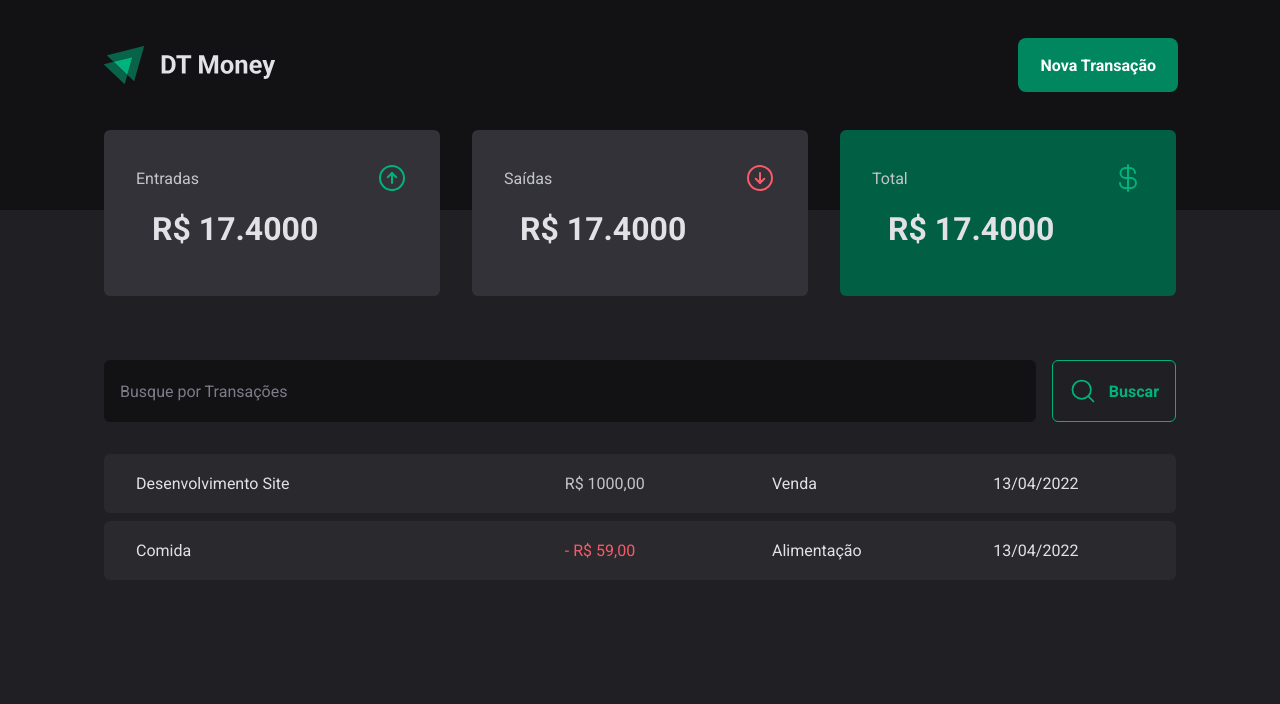
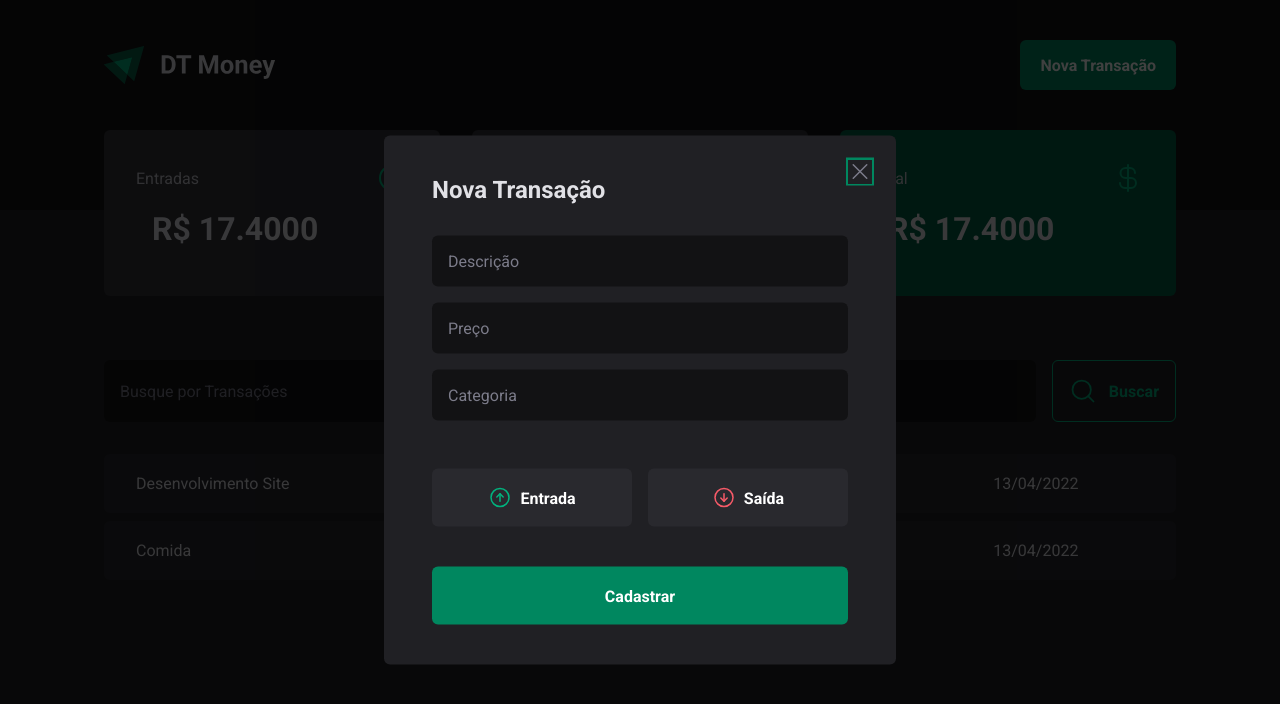
Before and after one commit to gabrielcomputacao/React-API-Performance, a React (Vite) app in the folder project-reactAPI/: page / in a window 1280 px wide. Both pictures are taken after a click on the button "Nova Transação". Shown: the top 704 px of the page. Built offline with nearby package versions, Linux system fonts and the light colour scheme.

Commit message:
feat: creating component modal using radix-ui

```diff
--- a/project-reactAPI/package.json
+++ b/project-reactAPI/package.json
@@ -10,6 +10,8 @@
     "preview": "vite preview"
   },
   "dependencies": {
+    "@radix-ui/react-dialog": "^1.0.5",
+    "@radix-ui/react-radio-group": "^1.1.3",
     "phosphor-react": "^1.4.1",
     "react": "^18.2.0",
     "react-dom": "^18.2.0",
--- a/project-reactAPI/src/components/Header/index.tsx
+++ b/project-reactAPI/src/components/Header/index.tsx
@@ -1,12 +1,21 @@
 import { HeaderContainer, HeaderContent, NewTransactionButton } from "./styles";
 import logoImg from "../../assets/logo.svg";
+import * as Dialog from "@radix-ui/react-dialog";
+import { NewTransactionModal } from "../NewTransactionModal";
 
 export function Header() {
   return (
     <HeaderContainer>
       <HeaderContent>
         <img src={logoImg} />
-        <NewTransactionButton> Nova Transação</NewTransactionButton>
+
+        <Dialog.Root>
+          <Dialog.Trigger asChild>
+            <NewTransactionButton> Nova Transação</NewTransactionButton>
+          </Dialog.Trigger>
+
+          <NewTransactionModal />
+        </Dialog.Root>
       </HeaderContent>
     </HeaderContainer>
   );
--- /dev/null
+++ b/project-reactAPI/src/components/NewTransactionModal/index.tsx
@@ -0,0 +1,41 @@
+import * as Dialog from "@radix-ui/react-dialog";
+import {
+  CloseButton,
+  Content,
+  NewTransactionType,
+  Overlay,
+  TransactionTypeButton,
+} from "./styles";
+import { ArrowCircleDown, ArrowCircleUp, X } from "phosphor-react";
+export function NewTransactionModal() {
+  return (
+    <Dialog.Portal>
+      <Overlay />
+      <Content>
+        <Dialog.Title>Nova Transação</Dialog.Title>
+        <CloseButton>
+          <X size={24} />
+        </CloseButton>
+
+        <form action="">
+          <input type="text" placeholder="Descrição" required />
+          <input type="number" placeholder="Preço" required />
+          <input type="text" placeholder="Categoria" required />
+
+          <NewTransactionType>
+            <TransactionTypeButton value="income" variant="income">
+              <ArrowCircleUp size={24} />
+              Entrada
+            </TransactionTypeButton>
+            <TransactionTypeButton value="outcome" variant="outcome">
+              <ArrowCircleDown size={24} />
+              Saída
+            </TransactionTypeButton>
+          </NewTransactionType>
+
+          <button type="submit">Cadastrar</button>
+        </form>
+      </Content>
+    </Dialog.Portal>
+  );
+}
--- /dev/null
+++ b/project-reactAPI/src/components/NewTransactionModal/styles.ts
@@ -0,0 +1,119 @@
+import styled from "styled-components";
+import * as Dialog from "@radix-ui/react-dialog";
+import * as RadioGroup from "@radix-ui/react-radio-group";
+import { Item } from "@radix-ui/react-radio-group";
+
+export const Overlay = styled(Dialog.Overlay)`
+  position: fixed;
+  width: 100vw;
+  height: 100vh;
+  inset: 0;
+  background: rgba(0, 0, 0, 0.75);
+`;
+export const Content = styled(Dialog.Content)`
+  border-radius: 6px;
+  min-width: 32rem;
+  padding: 2.5rem 3rem;
+  background: ${(props) => props.theme["gray-800"]};
+
+  position: fixed;
+  top: 50%;
+  left: 50%;
+  transform: translate(-50%, -50%);
+
+  form {
+    margin-top: 2rem;
+
+    display: flex;
+    flex-direction: column;
+    gap: 1rem;
+
+    input {
+      border-radius: 6px;
+      border: 0;
+      background: ${(props) => props.theme["gray-900"]};
+      color: ${(props) => props.theme["gray-900"]};
+      padding: 1rem;
+
+      &::placeholder {
+        color: ${(props) => props.theme["gray-500"]};
+      }
+    }
+
+    button {
+      height: 58px;
+      border: 0;
+      background: ${(props) => props.theme["green-500"]};
+      color: ${(props) => props.theme.white};
+      font-weight: bold;
+      padding: 0 1.25rem;
+      border-radius: 6px;
+      margin-top: 1.5rem;
+      cursor: pointer;
+
+      &:hover {
+        background: ${(props) => props.theme["green-700"]};
+        transition: background-color 0.2s;
+      }
+    }
+  }
+`;
+
+export const CloseButton = styled(Dialog.Close)`
+  position: absolute;
+  background: transparent;
+  border: 0;
+  line-height: 0;
+  top: 1.5rem;
+  right: 1.5rem;
+  cursor: pointer;
+  color: ${(props) => props.theme["gray-500"]};
+`;
+
+export const NewTransactionType = styled(RadioGroup.Root)`
+  display: grid;
+  grid-template-columns: repeat(2, 1fr);
+  gap: 1rem;
+  margin-top: 0.5rem;
+`;
+
+interface TransactionTypeButtonProps {
+  variant: "income" | "outcome";
+}
+
+export const TransactionTypeButton = styled(Item)<TransactionTypeButtonProps>`
+  background: ${(props) => props.theme["gray-700"]} !important;
+  color: ${(props) => props.theme["gray-300"]};
+  padding: 1rem;
+  display: flex;
+  align-items: center;
+  justify-content: center;
+  gap: 0.5rem;
+  border-radius: 6px;
+  cursor: pointer;
+  border: 0;
+
+  svg {
+    color: ${(props) =>
+      props.variant === "income"
+        ? props.theme["green-300"]
+        : props.theme["red-300"]};
+  }
+
+  &[data-state="unchecked"]:hover {
+    background: ${(props) => props.theme["gray-600"]} !important;
+  }
+
+  &[data-state="checked"] {
+    color: ${(props) => props.theme.white};
+    border: 0;
+    background: ${(props) =>
+      props.variant === "income"
+        ? props.theme["green-500"]
+        : props.theme["red-500"]} !important;
+
+    svg {
+      color: ${(props) => props.theme.white};
+    }
+  }
+`;
```
Also changed, not shown: 1 other file (tests, documents, lock files or other folders).
